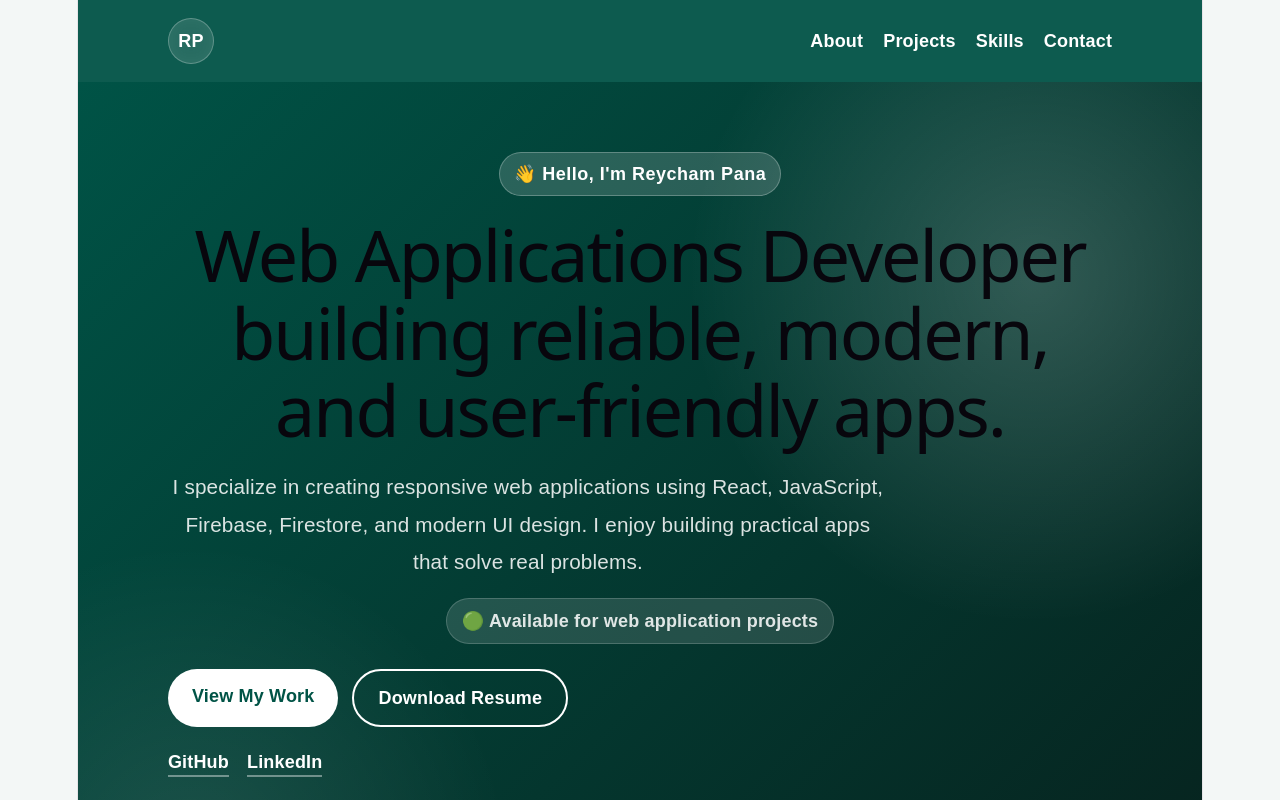
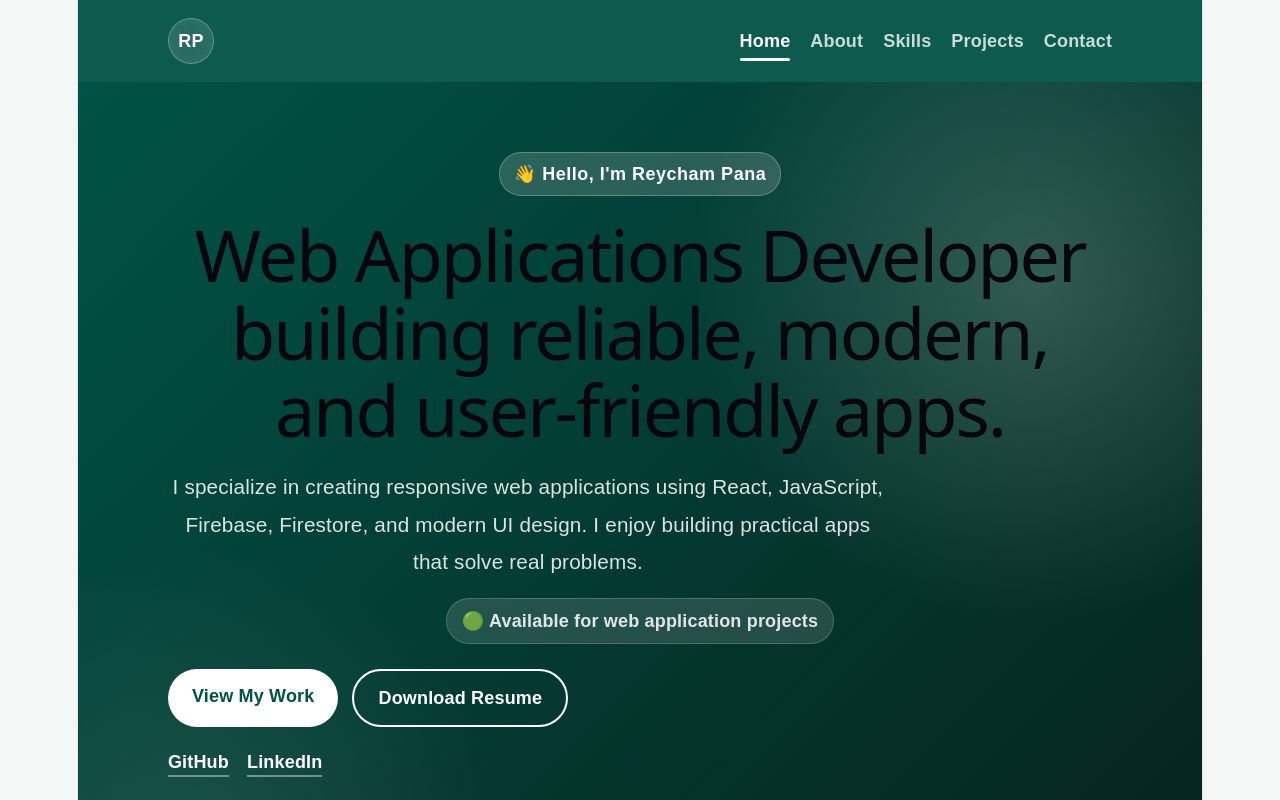
Before and after one commit to chamitocham143/portfolio, a React (Vite) app: page / in a window 1280 px wide. Shown: the top 800 px of the page. Built offline with nearby package versions, Linux system fonts and the light colour scheme.

Commit message:
Complete portfolio v1.0 with premium UI and animations

```diff
--- a/src/App.css
+++ b/src/App.css
@@ -960,3 +960,107 @@ font-size:1rem;
 color:white;
 
 }
+
+/* Motion */
+.fade-up {
+  opacity: 0;
+  transform: translateY(28px);
+  animation: fadeUp 0.8s ease forwards;
+}
+
+.delay-1 {
+  animation-delay: 0.15s;
+}
+
+.delay-2 {
+  animation-delay: 0.3s;
+}
+
+.delay-3 {
+  animation-delay: 0.45s;
+}
+
+@keyframes fadeUp {
+  to {
+    opacity: 1;
+    transform: translateY(0);
+  }
+}
+
+.phone-mockup {
+  animation: floatPhone 5s ease-in-out infinite;
+}
+
+@keyframes floatPhone {
+  0%, 100% {
+    transform: translateY(0);
+  }
+
+  50% {
+    transform: translateY(-10px);
+  }
+}
+
+.btn {
+  transition: transform 0.25s ease, box-shadow 0.25s ease;
+}
+
+.btn:hover {
+  transform: translateY(-3px);
+  box-shadow: 0 14px 30px rgba(0, 0, 0, 0.18);
+}
+
+.gallery-card img {
+  transition: transform 0.35s ease;
+}
+
+.gallery-card:hover img {
+  transform: scale(1.04);
+}
+
+.gallery-card {
+  overflow: hidden;
+  transition: transform 0.3s ease, box-shadow 0.3s ease;
+}
+
+.gallery-card:hover {
+  transform: translateY(-8px);
+  box-shadow: 0 28px 65px rgba(0, 0, 0, 0.12);
+}
+
+.reveal {
+  opacity: 0;
+  transform: translateY(45px);
+  transition: opacity 0.7s ease, transform 0.7s ease;
+}
+
+.reveal.active {
+  opacity: 1;
+  transform: translateY(0);
+}
+
+.nav-links a {
+  position: relative;
+  opacity: 0.78;
+}
+
+.nav-links a.active {
+  opacity: 1;
+}
+
+.nav-links a::after {
+  content: "";
+  position: absolute;
+  left: 0;
+  bottom: -7px;
+  width: 0;
+  height: 3px;
+  border-radius: 999px;
+  background: white;
+  transition: width 0.25s ease;
+}
+
+.nav-links a.active::after,
+.nav-links a:hover::after {
+  width: 100%;
+}
--- a/src/App.jsx
+++ b/src/App.jsx
@@ -4,6 +4,7 @@ import viteLogo from './assets/vite.svg'
 import heroImg from './assets/hero.png'
 import './App.css'
 
+import { useEffect} from "react";
 import "./App.css";
 
 import {
@@ -31,6 +32,54 @@ import {
 import { BsDatabaseFill } from "react-icons/bs";
 
 function App() {
+
+  const [activeSection, setActiveSection] = useState("home");
+
+useEffect(() => {
+  const revealElements = document.querySelectorAll(".reveal");
+
+  const observer = new IntersectionObserver(
+    (entries) => {
+      entries.forEach((entry) => {
+        if (entry.isIntersecting) {
+          entry.target.classList.add("active");
+          observer.unobserve(entry.target);
+        }
+      });
+    },
+    {
+      threshold: 0.15,
+    }
+  );
+
+  revealElements.forEach((element) => observer.observe(element));
+
+  const sections = document.querySelectorAll("section[id]");
+
+const sectionObserver = new IntersectionObserver(
+  (entries) => {
+    entries.forEach((entry) => {
+      if (entry.isIntersecting) {
+        setActiveSection(entry.target.id);
+      }
+    });
+  },
+  {
+    threshold: 0.35,
+  }
+);
+
+sections.forEach((section) => sectionObserver.observe(section));
+
+return () => {
+  observer.disconnect();
+  sectionObserver.disconnect();
+};
+
+}, []);
+
+
+
   return (
     <main>
       <nav className="navbar">
@@ -38,22 +87,38 @@ function App() {
     RP
   </div>
   <div className="nav-links">
-    <a href="#about">About</a>
-    <a href="#projects">Projects</a>
-    <a href="#skills">Skills</a>
-    <a href="#contact">Contact</a>
+  <a className={activeSection === "home" ? "active" : ""} href="#home">
+    Home
+  </a>
+
+  <a className={activeSection === "about" ? "active" : ""} href="#about">
+    About
+  </a>
+
+  <a className={activeSection === "skills" ? "active" : ""} href="#skills">
+    Skills
+  </a>
+
+  <a className={activeSection === "projects" ? "active" : ""} href="#projects">
+    Projects
+  </a>
+
+  <a className={activeSection === "contact" ? "active" : ""} href="#contact">
+    Contact
+  </a>
 </div>
 </nav>
 
-     <section className="hero">
+     <section id="home" className="hero">
   <div className="hero-content">
-    <p className="badge">👋 Hello, I'm Reycham Pana</p>
 
-    <h1>
+    <p className="badge fade-up">👋 Hello, I'm Reycham Pana</p>
+
+    <h1 className="fade-up delay-1">
         Web Applications Developer building reliable, modern, and user-friendly apps.
     </h1>
 
-    <p className="hero-description">
+      <p className="hero-description fade-up delay-2">
           I specialize in creating responsive web applications using React,
           JavaScript, Firebase, Firestore, and modern UI design. I enjoy building
           practical apps that solve real problems.
@@ -63,7 +128,7 @@ function App() {
   🟢 Available for web application projects
 </p>
 
-<div className="buttons">
+<div className="buttons fade-up delay-3">
   <a href="#projects" className="btn primary">View My Work</a>
   <a href="/resume.pdf" className="btn secondary" download>
     Download Resume
@@ -83,7 +148,7 @@ function App() {
   ↓ Scroll
 </a>
 
-    <div className="hero-stats">
+    <div className="hero-stats fade-up delay-3">
       <div>
         <strong>React</strong>
         <span>Frontend</span>
@@ -102,7 +167,7 @@ function App() {
   </div>
 </section>
 
-      <section id="about" className="section about-section">
+      <section id="about" className="section about-section reveal">
   <div className="about-grid">
     <div className="about-card">
       <div className="about-avatar">RP</div>
@@ -156,7 +221,7 @@ function App() {
   </div>
 </section>
 
-      <section className="section process-section">
+      <section className="section process-section reveal">
 
   <p className="section-kicker">
     How I Build
@@ -213,7 +278,7 @@ function App() {
 </section>
 
 
-<section id="skills" className="section tech-section">
+<section id="skills" className="section tech-section reveal">
   <p className="section-kicker">Featured Technologies</p>
 
   <h2>Tools I Use to Build Web Applications</h2>
@@ -269,7 +334,7 @@ function App() {
 </section>
 
 
-      <section id="projects" className="section projects-section">
+      <section id="projects" className="section projects-section reveal">
   <p className="section-kicker">Featured Project</p>
   <h2>Bantay Budget</h2>
 
@@ -279,7 +344,7 @@ function App() {
     real-time data.
   </p>
 
-  <div className="showcase">
+  <div className="showcase reveal">
     <div className="phone-mockup main-phone">
       <img src="/bantay-dashboard-dark.png" alt="Bantay Budget dashboard dark mode" />
     </div>
@@ -335,7 +400,9 @@ function App() {
     </div>
   </div>
 
-  <section className="project-highlights">
+  </section>
+
+  <section className="project-highlights reveal">
 
   <div className="highlight-card">
     <h3>7+</h3>
@@ -359,7 +426,7 @@ function App() {
 
 </section>
 
-<div className="screenshot-gallery">
+<div className="screenshot-gallery reveal">
   <div className="gallery-card">
     <img src="/bantay-login.png" alt="Bantay Budget login screen" />
     <span>Login</span>
@@ -442,8 +509,6 @@ function App() {
 </section>
 
 
-</section>
-
       <section id="skills" className="section">
         <h2>Skills</h2>
 
```
Lines whose indentation alone changed are shown as unchanged.
